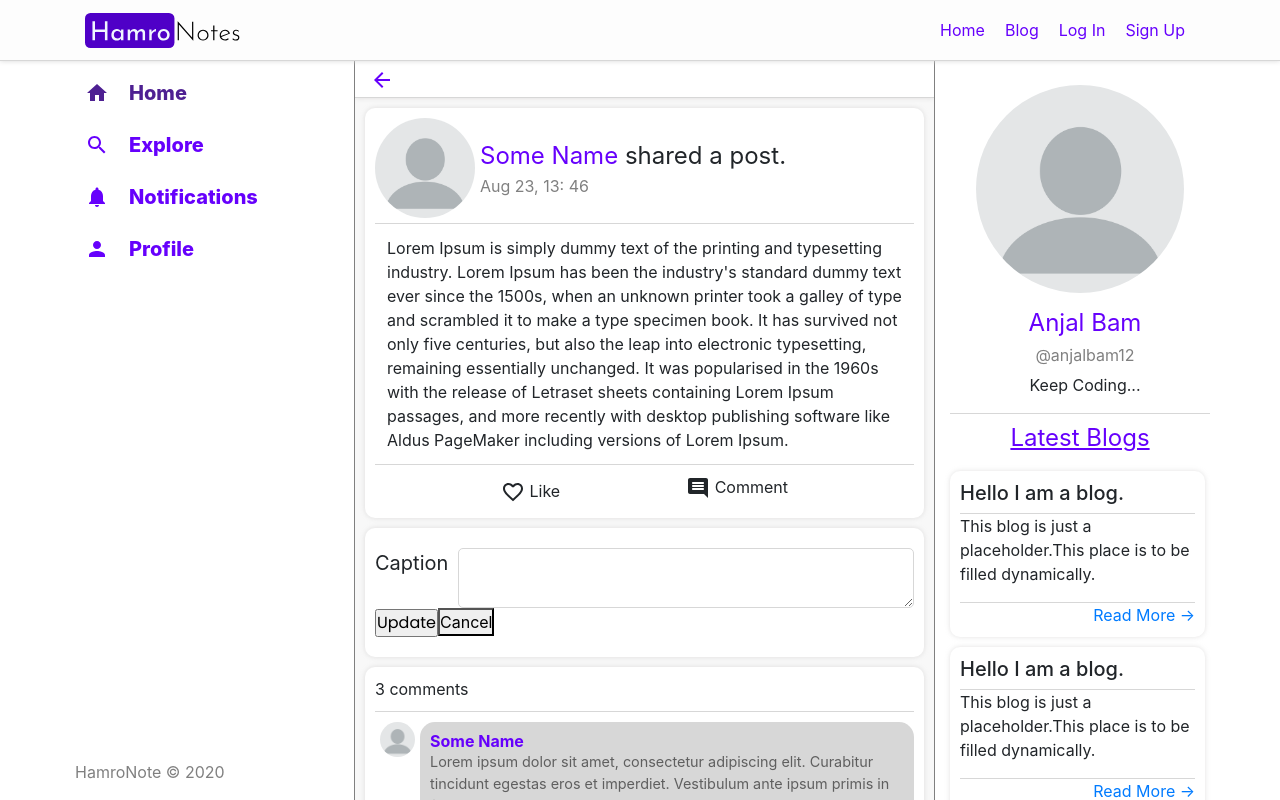
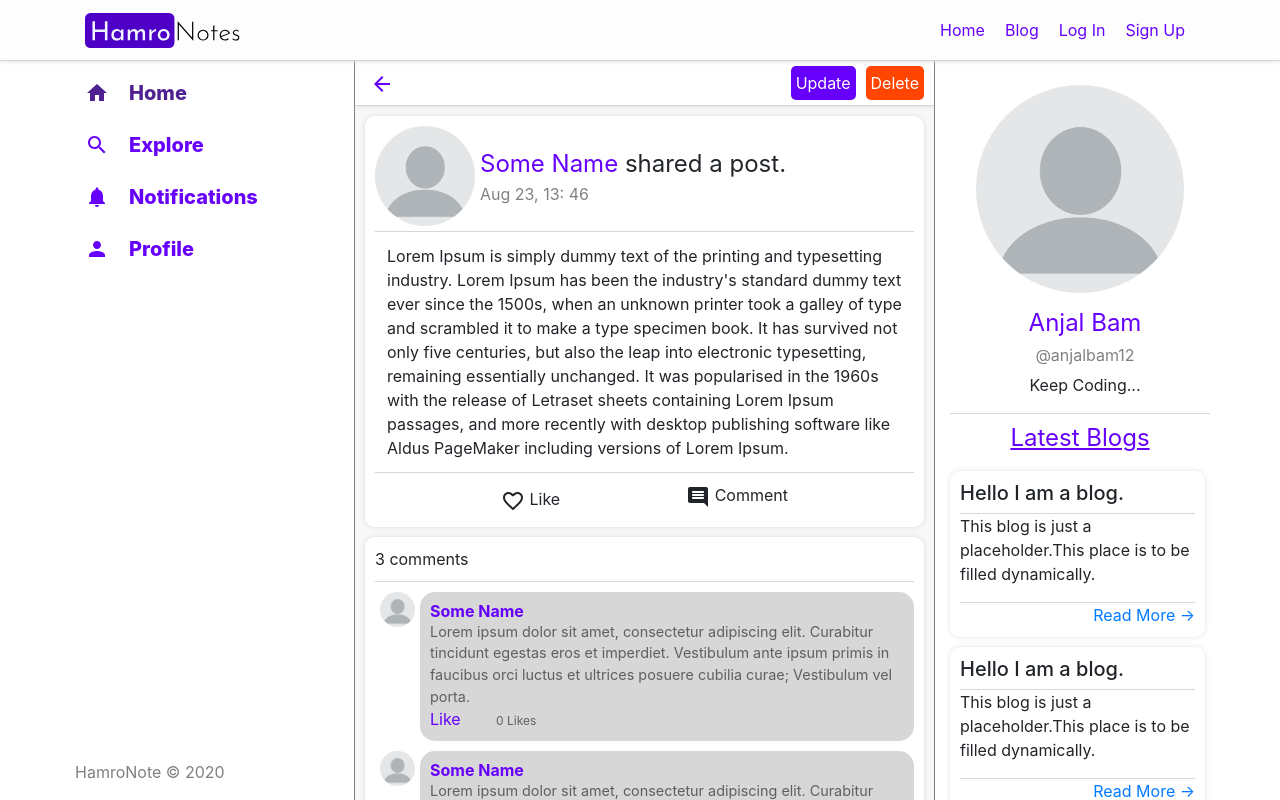
Before and after one commit to rajeshpandey2053/iw-major, a React (Create React App) app: page /dashboard/1 in a window 1280 px wide. Built offline with nearby package versions, Linux system fonts and the light colour scheme.

Commit message:
feat: add styling for the update of the post

```diff
--- a/src/components/Dashboard/PostDetail/PostDetail.jsx
+++ b/src/components/Dashboard/PostDetail/PostDetail.jsx
@@ -16,6 +16,8 @@ const PostDetail = (props) => {
     const [likesCount, setLikesCount] = useState(0);
     const [isLiked, setIsLiked] = useState(false);
     const [commentText, setCommentText] = useState('');
+    const [isUpdateSelected, setIsUpdateSelected] = useState(false)
+
     const history = useHistory();
 
     const handleChange = event => {
@@ -28,6 +30,8 @@ const PostDetail = (props) => {
         console.log(commentText);
     }
 
+    const updatePostToggle = () => setIsUpdateSelected(!isUpdateSelected)
+
     return (
         <React.Fragment>
             <div className='post-detail'>
@@ -39,6 +43,14 @@ const PostDetail = (props) => {
                         >
                             <ArrowBackIcon/>
                         </button>
+                        <div className="post-action-btns">
+                            <button
+                                id='update'
+                                onClick={() => updatePostToggle()}>
+                                Update
+                            </button>
+                            <button id='delete'>Delete</button>
+                        </div>
                     </div>
                 </div>
                 <div className="detail-wrapper">
@@ -100,7 +112,7 @@ const PostDetail = (props) => {
             </div>
 
             <div className="update-post-section">
-                <UpdatePost />
+                {isUpdateSelected ? <UpdatePost updatePostToggle={updatePostToggle}/> : null}
             </div>
 
             <div className="comment-section">
@@ -123,7 +135,7 @@ const PostDetail = (props) => {
                                    placeholder='Like the post? Tell here...'
                             />
                         </div>
-                        <button type="submit"><SendSharpIcon /></button>
+                        <button type="submit"><SendSharpIcon/></button>
                     </div>
                 </form>
             </div>
--- a/src/components/Dashboard/PostDetail/UpdatePost/UpdatePost.jsx
+++ b/src/components/Dashboard/PostDetail/UpdatePost/UpdatePost.jsx
@@ -2,17 +2,23 @@ import React, {useState} from "react";
 import './updatePost.scss';
 
 const UpdatePost = (props) => {
-    const [caption, setCaption] = useState('')
-    const handleSubmit = event  => {
+    const [caption, setCaption] = useState(props?.post?.caption || '')
+
+    const handleSubmit = event => {
         event.preventDefault();
         console.log({caption});
+        props.updatePostToggle();
         setCaption('')
     }
+
     const handleChange = event => {
         setCaption(event.target.value);
     }
     return (
         <form onSubmit={handleSubmit} className='post-update-form-wrapper'>
+            <div className="update-form-title">
+                <h5>Update post.</h5>
+            </div>
             <div className="field-wrapper">
                 <label htmlFor="caption" className='update-field-label'>Caption</label>
                 <textarea
@@ -24,8 +30,14 @@ const UpdatePost = (props) => {
                     value={caption}
                 />
             </div>
-            <input type="submit" value="Update" className='update-btn' />
-            <button>Cancel</button>
+            <div className="action-update-btns">
+                <input type="submit" value="Update" className='update-btn'/>
+                <button type={`button`} id='cancel'
+                        onClick={() => props.updatePostToggle()}>
+                    Cancel
+                </button>
+            </div>
+
         </form>
     )
 }
--- a/src/components/Dashboard/PostDetail/UpdatePost/updatePost.scss
+++ b/src/components/Dashboard/PostDetail/UpdatePost/updatePost.scss
@@ -5,6 +5,11 @@ form.post-update-form-wrapper {
   border-radius: 10px;
   margin: 0 10px;
   box-shadow: 0 0 5px rgba(182, 179, 179, 0.4);
+
+  div.update-form-title {
+    border-bottom: 1px solid #d7d7d7;
+    margin-bottom: 10px;
+  }
 
   div.field-wrapper {
     display: flex;
@@ -23,4 +28,30 @@ form.post-update-form-wrapper {
       }
     }
   }
+  div.action-update-btns {
+    display: flex;
+    padding-top: 15px;
+    align-items: center;
+    justify-content: flex-end;
+    input[type='submit'], button {
+      padding: 10px;
+      border: none;
+      color: white;
+      background: #6600fc;
+      border-radius: 7px;
+      margin: 0 5px;
+      &:hover {
+        background: #40009c;
+      }
+      &:focus {
+        outline: none;
+      }
+      &#cancel {
+        background: orangered;
+        &:hover {
+          background: #bf3503;
+        }
+      }
+    }
+  }
 }
--- a/src/components/Dashboard/PostDetail/postDetail.scss
+++ b/src/components/Dashboard/PostDetail/postDetail.scss
@@ -12,7 +12,11 @@ div.post-detail {
     background: #ffffff;
 
     &__title {
+      width: 100%;
       display: flex;
+      //background: red;
+      align-items: center;
+      justify-content: space-between;
 
       &__back-btn {
         background: #fff;
@@ -32,10 +36,26 @@ div.post-detail {
         }
       }
 
-      h4 {
-        padding-left: 1.5rem;
-        text-align: center;
+      .post-action-btns {
+        button {
+          padding: 5px;
+          border: none;
+          margin-right: 10px;
+          color: #ffffff;
+          border-radius: 5px;
+          &#update {
+            background-color: #6600fc;
+          }
+          &#delete {
+            background-color: orangered;
+          }
+
+          &:focus {
+            outline: none;
+          }
+        }
       }
+
     }
   }
 
```
